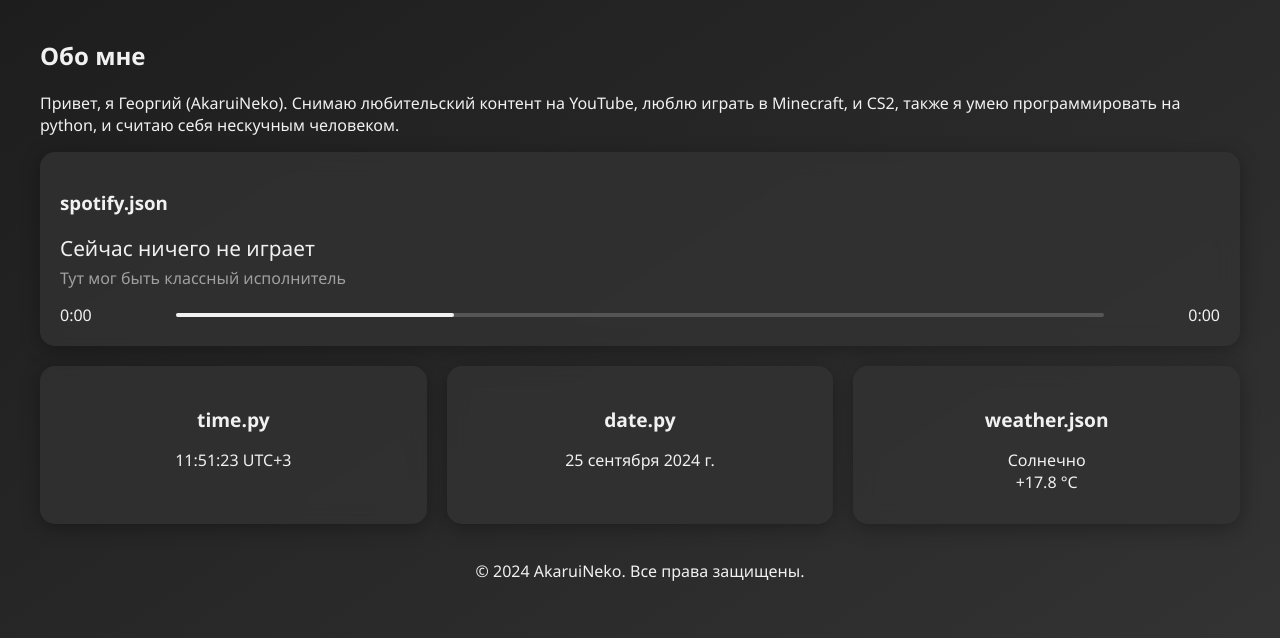
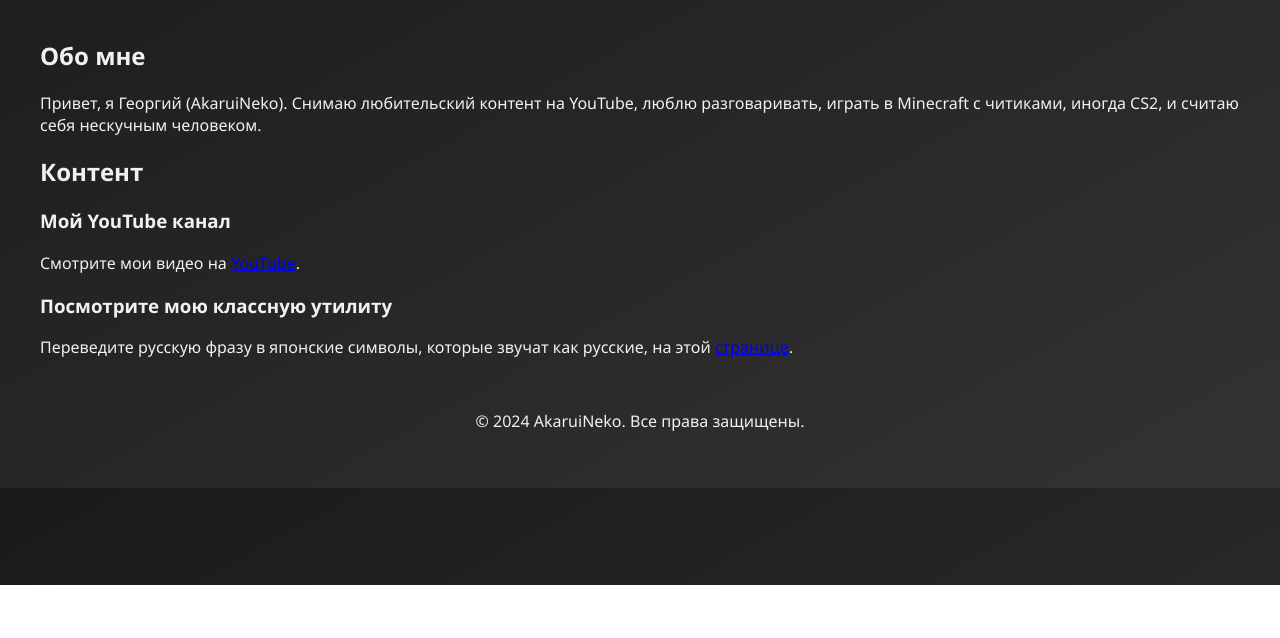
Before and after one commit to BrightCat14/BrightCat14.github.io, a plain HTML site: page index.html in a window 1280 px wide. Shown: the part 215-853 px from the top of the page. After the commit the page ends 800 px from the top, so only its background shows below. Drawn offline with Linux system fonts and the light colour scheme.

Commit message:
Update index.html

```diff
--- a/index.html
+++ b/index.html
@@ -5,6 +5,7 @@
     <meta name="viewport" content="width=device-width, initial-scale=1.0">
     <title>AkaruiNeko - Личный сайт</title>
     <link rel="stylesheet" href="styles.css">
+    <link href="https://fonts.googleapis.com/css2?family=Inter:wght@400;600&display=swap" rel="stylesheet">
 </head>
 <body>
     <div class="container">
@@ -13,47 +14,27 @@
                 <h1 id="nickname">AkaruiNeko</h1>
                 <img src="logo.jpg" alt="AkaruiNeko" class="avatar">
             </div>
+            <button id="theme-toggle" class="theme-toggle">Переключить тему</button>
         </header>
-
         <main>
             <section class="about">
                 <h2>Обо мне</h2>
-                <p>Привет, я Георгий (AkaruiNeko). Снимаю любительский контент на YouTube, люблю играть в Minecraft, и CS2, также я умею программировать на python, и считаю себя нескучным человеком.</p>
+                <p>Привет, я Георгий (AkaruiNeko). Снимаю любительский контент на YouTube, люблю разговаривать, играть в Minecraft с читиками, иногда CS2, и считаю себя нескучным человеком.</p>
             </section>
-
-            <section class="spotify-weather">
-                <!-- Spotify Embed -->
-                <div class="spotify-card">
-                    <h3>spotify.json</h3>
-                    <div class="spotify-info">
-                        <div class="spotify-playing">Сейчас ничего не играет</div>
-                        <div class="spotify-artist">Тут мог быть классный исполнитель</div>
-                        <div class="spotify-time">
-                            <span>0:00</span>
-                            <div class="progress-bar"></div>
-                            <span>0:00</span>
-                        </div>
+            <section class="content">
+                <h2>Контент</h2>
+                <div class="cards">
+                    <div class="card">
+                        <h3>Мой YouTube канал</h3>
+                        <p>Смотрите мои видео на <a href="https://www.youtube.com/@AkaruiNeko" target="_blank">YouTube</a>.</p>
                     </div>
-                </div>
-
-                <!-- Time, Date, Weather -->
-                <div class="info-cards">
-                    <div class="info-card">
-                        <h4>time.py</h4>
-                        <p id="time">11:51:23 UTC+3</p>
-                    </div>
-                    <div class="info-card">
-                        <h4>date.py</h4>
-                        <p id="date">25 сентября 2024 г.</p>
-                    </div>
-                    <div class="info-card">
-                        <h4>weather.json</h4>
-                        <p id="weather">Солнечно<br>+17.8 °C</p>
+                    <div class="card">
+                        <h3>Посмотрите мою классную утилиту</h3>
+                        <p>Переведите русскую фразу в японские символы, которые звучат как русские, на этой <a href="https://brightcat14.github.io/translitjapanese/" target="_blank">странице</a>.</p>
                     </div>
                 </div>
             </section>
         </main>
-
         <footer>
             <p>&copy; 2024 AkaruiNeko. Все права защищены.</p>
         </footer>
```
